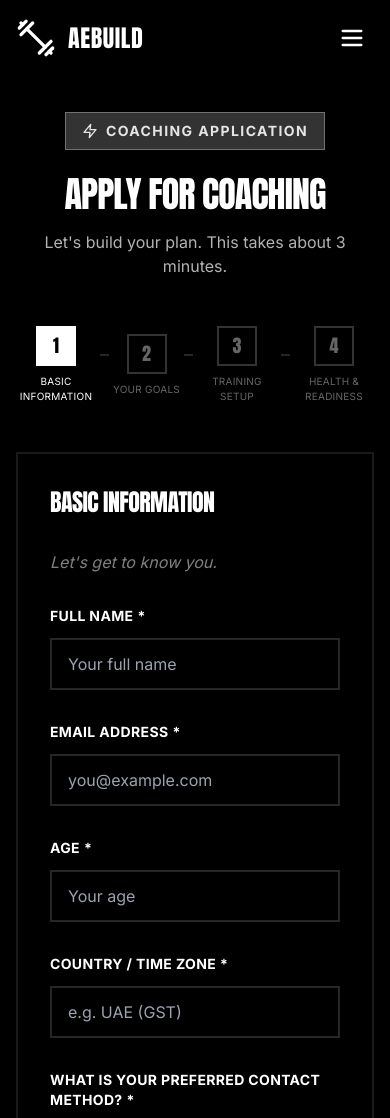
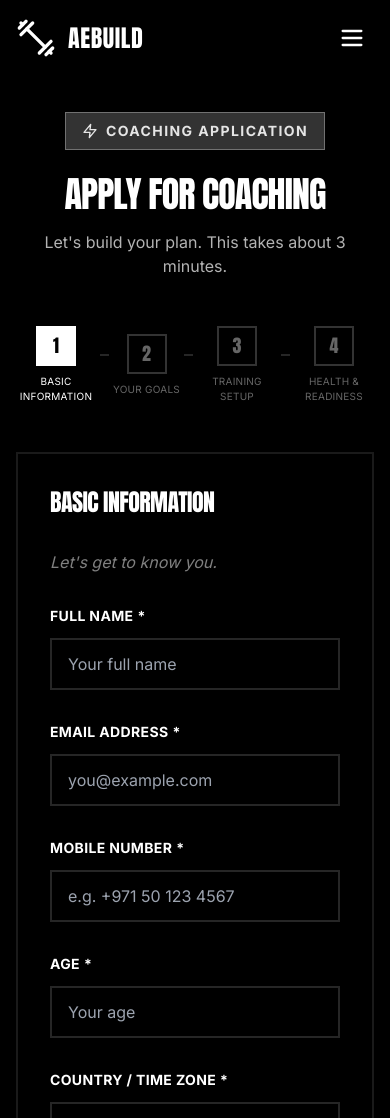
Before and after one commit to LIYANMUBARAK/AE-Build, a React (Vite) app: page /apply in a window 390 px wide. Shown: the top 1118 px of the page. Built offline with nearby package versions, Linux system fonts and the light colour scheme.

Commit message:
add mobile number

```diff
--- a/index.html
+++ b/index.html
@@ -19,6 +19,7 @@
       <input type="text" name="bot-field" />
       <input type="text" name="fullName" />
       <input type="email" name="email" />
+      <input type="tel" name="mobileNumber" />
       <input type="text" name="age" />
       <input type="text" name="countryTimezone" />
       <input type="text" name="contactMethod" />
--- a/src/pages/Apply.tsx
+++ b/src/pages/Apply.tsx
@@ -36,6 +36,7 @@ const EQUIPMENT_OPTIONS = [
 type FormState = {
   fullName: string;
   email: string;
+  mobileNumber: string;
   age: string;
   countryTimezone: string;
   contactMethod: 'WhatsApp' | 'Email' | '';
@@ -64,6 +65,7 @@ type FormState = {
 const initialState: FormState = {
   fullName: '',
   email: '',
+  mobileNumber: '',
   age: '',
   countryTimezone: '',
   contactMethod: '',
@@ -139,7 +141,7 @@ const Apply: React.FC = () => {
 
   const validateStep = (): boolean => {
     if (step === 0) {
-      if (!form.fullName || !form.email || !form.age || !form.countryTimezone || !form.contactMethod) {
+      if (!form.fullName || !form.email || !form.mobileNumber || !form.age || !form.countryTimezone || !form.contactMethod) {
         setError('Please fill in all required fields.');
         return false;
       }
@@ -314,6 +316,17 @@ const Apply: React.FC = () => {
                   value={form.email}
                   onChange={(e) => set('email', e.target.value)}
                   placeholder="you@example.com"
+                />
+              </div>
+
+              <div>
+                <FieldLabel required>Mobile Number</FieldLabel>
+                <input
+                  type="tel"
+                  className={inputClass}
+                  value={form.mobileNumber}
+                  onChange={(e) => set('mobileNumber', e.target.value)}
+                  placeholder="e.g. +971 50 123 4567"
                 />
               </div>
 
```
